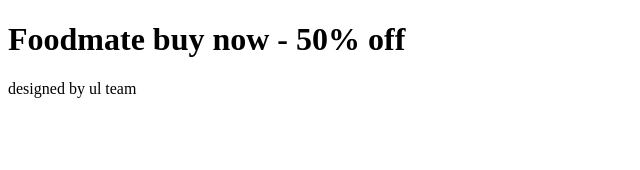
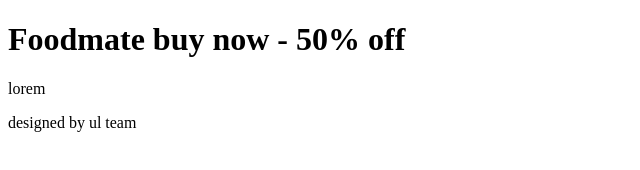
Before and after one commit to kavyarajp7/Foodmate, a plain HTML site: page index.html in a window 1280 px wide. Shown: the whole page, without its empty margins (0-640 px from the left). Drawn offline with Linux system fonts and the light colour scheme.

Commit message:
final index updated

```diff
--- a/index.html
+++ b/index.html
@@ -4,12 +4,12 @@
     <meta charset="UTF-8">
     <meta http-equiv="X-UA-Compatible" content="IE=edge">
     <meta name="viewport" content="width=device-width, initial-scale=1.0">
-    <title>FoodMate - Best Food Website!</title>
+    <title>FoodMate - Best Food Website! | splitmate</title>
     <link rel=""stylesheet" href="">
 </head>
 <body>
      <h1>Foodmate buy now - 50% off</h1>
-
+    <p>lorem</p>
     <footer>designed by ul team</footer>
 </body>
 </html>
```
